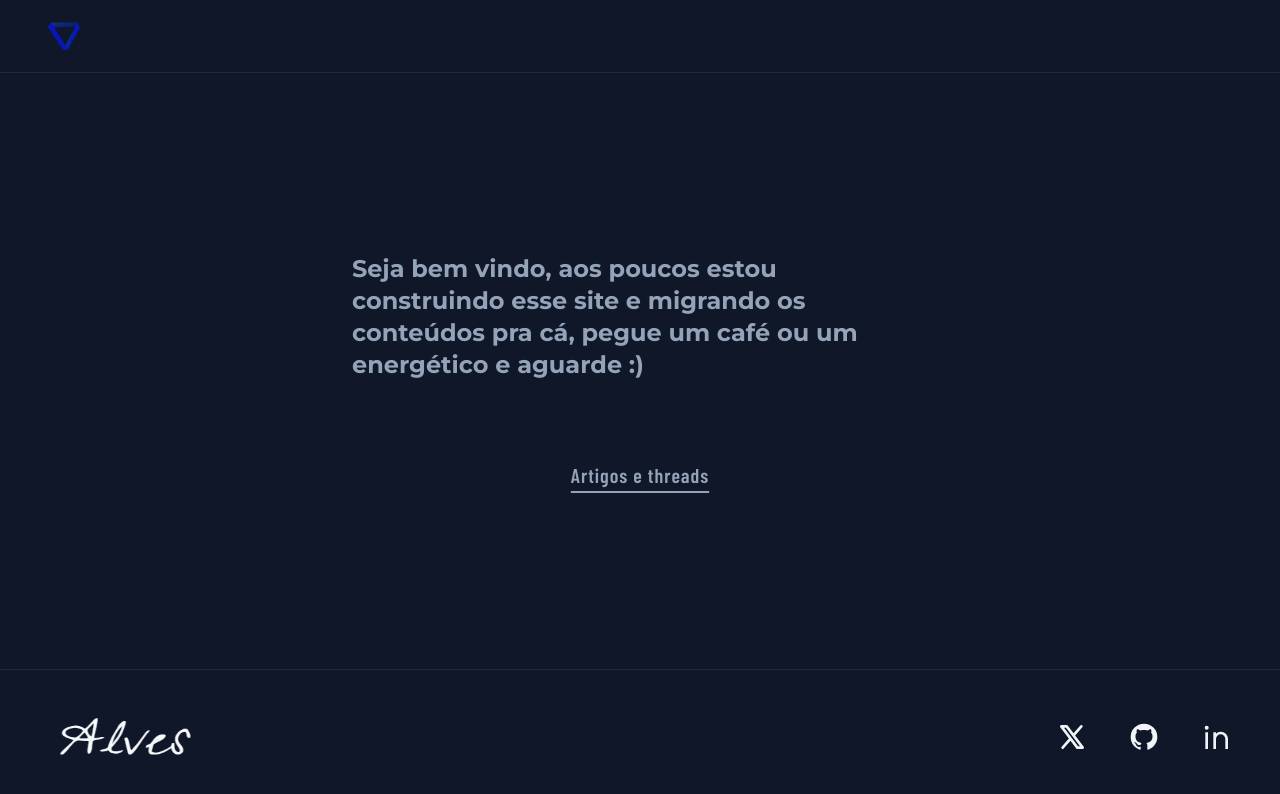
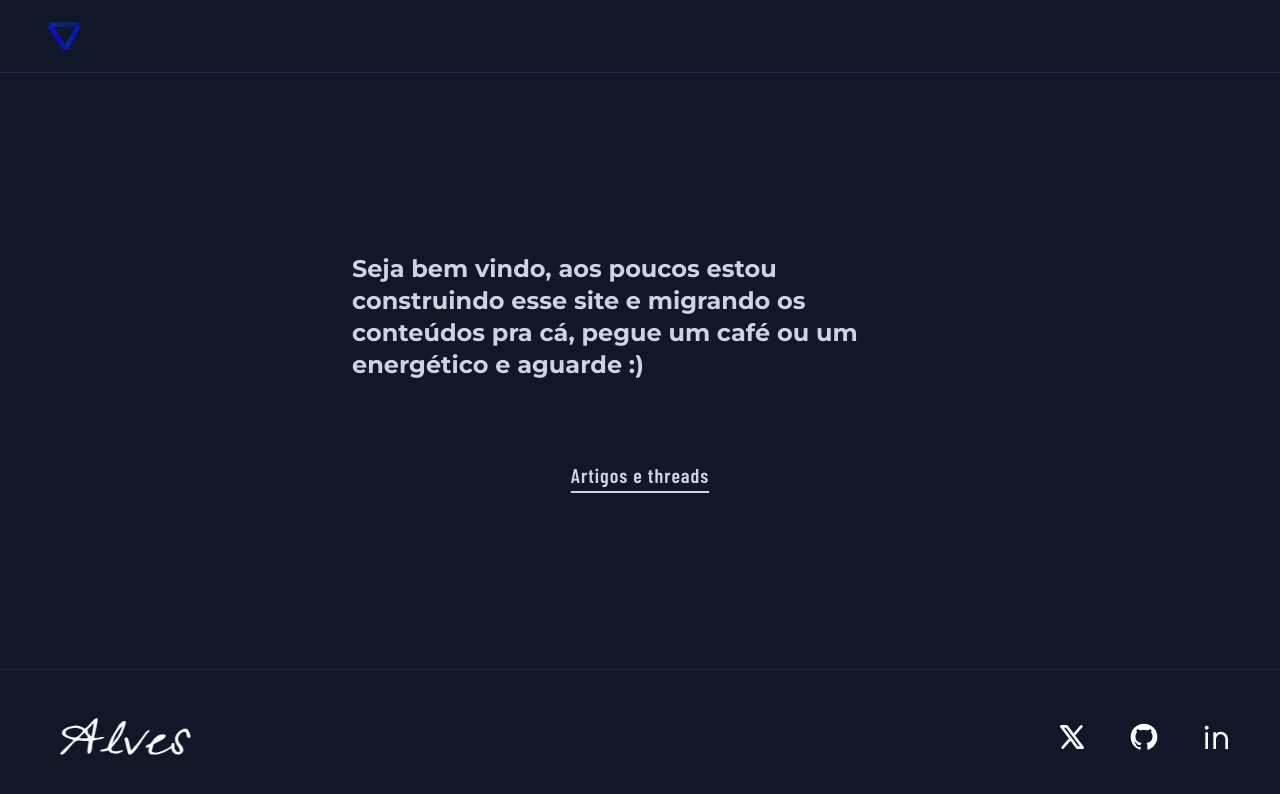
Before and after one commit to alvseven/portfolio, a Next.js app: page / in a window 1280 px wide. Shown: the top 794 px of the page. Built offline with nearby package versions, Linux system fonts and the light colour scheme.

Commit message:
fix colors contrast

```diff
--- a/src/app/globals.css
+++ b/src/app/globals.css
@@ -4,10 +4,10 @@
 
 :root {
   --background: 222 47% 11%;
-  --text-primary: 215 20% 65%;
-  --text-title: 210 40% 96%;
-  --text-title-secondary: 213 27% 84%;
-  --text-highlight: 214 32% 91%;
+  --text-primary: 213 27% 84%;
+  --text-title: 210 40% 98%;
+  --text-title-secondary: 214 32% 91%;
+  --text-highlight: 210 40% 96%;
 }
 
 html {
```
